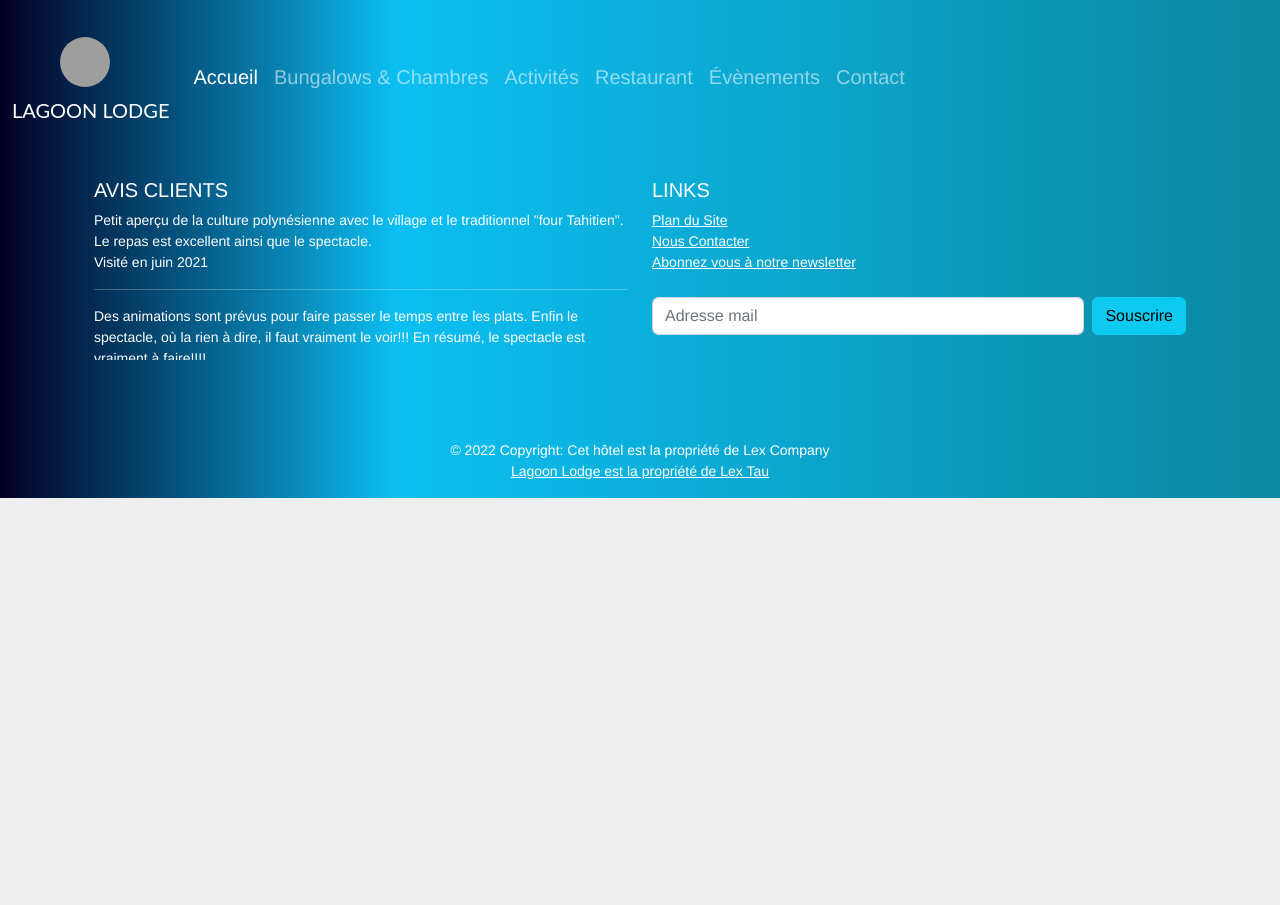
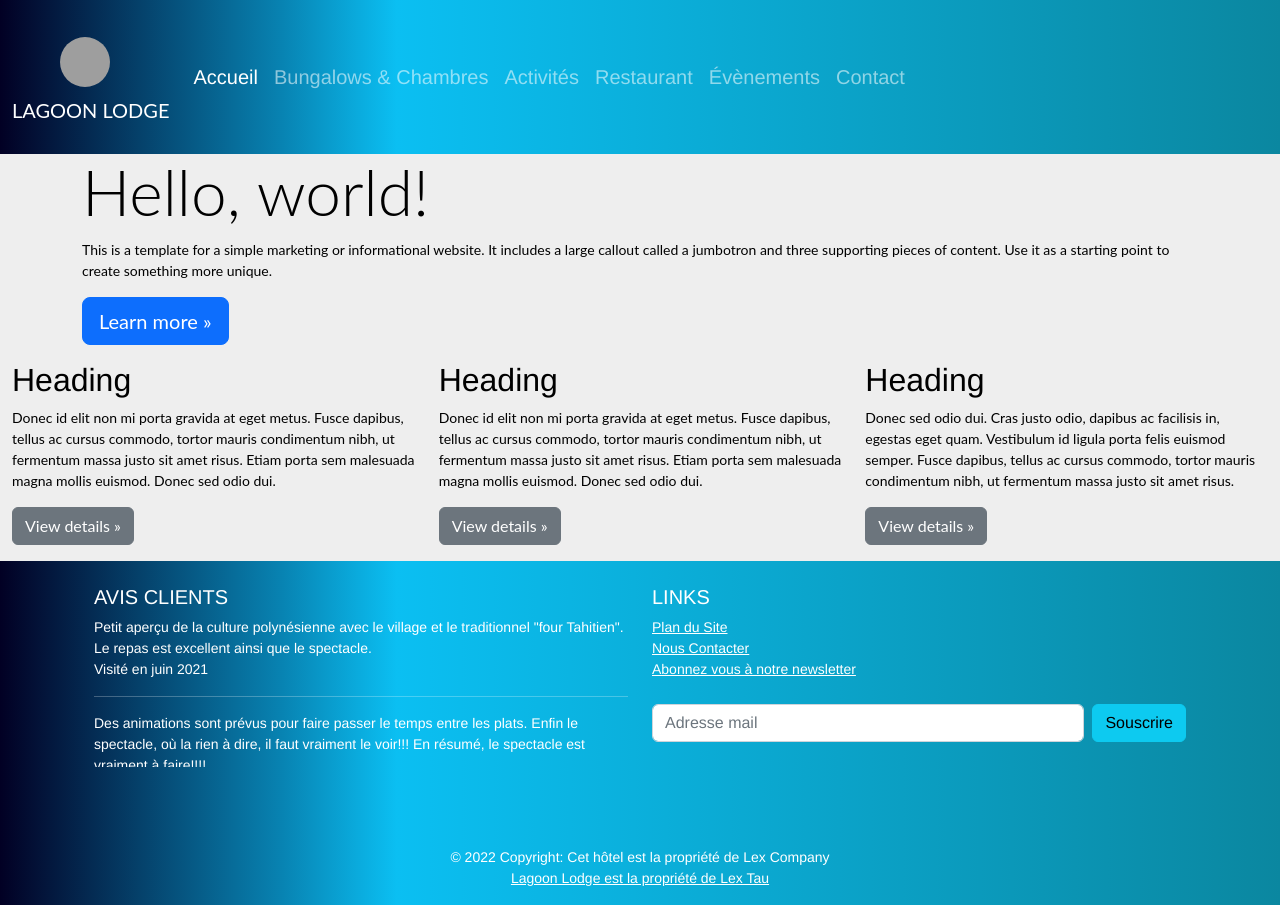
Before and after one commit to LEX-ONE7/Pension-Lagoon-2, a React (Create React App) app: page /restaurant in a window 1280 px wide. Before the commit the page ends 800 px from the top, so only its background shows below. Built offline with nearby package versions, Linux system fonts and the light colour scheme; grey boxes are pictures that could not be loaded.

Commit message:
1 file modified

```diff
--- a/components/restau/BoxRestaurant.tsx
+++ b/components/restau/BoxRestaurant.tsx
@@ -2,7 +2,38 @@ import * as React from 'react';
 const BoxRestaurant = () => {
   return (
     <div className="container-fluid">
-      <div className="row"></div>
+      <div className="row">
+         {/* Activités */}
+      <div class="jumbotron">
+        <div class="container">
+          <h1 class="display-3">Hello, world!</h1>
+          <p>This is a template for a simple marketing or informational website. It includes a large callout called a jumbotron and three supporting pieces of content. Use it as a starting point to create something more unique.</p>
+          <p><a class="btn btn-primary btn-lg" href="#" role="button">Learn more &raquo;</a></p>
+        </div>
+      </div>
+
+      <div class="container">
+        <div class="row">
+          <div class="col-md-4">
+            <h2>Heading</h2>
+            <p>Donec id elit non mi porta gravida at eget metus. Fusce dapibus, tellus ac cursus commodo, tortor mauris condimentum nibh, ut fermentum massa justo sit amet risus. Etiam porta sem malesuada magna mollis euismod. Donec sed odio dui. </p>
+            <p><a class="btn btn-secondary" href="#" role="button">View details &raquo;</a></p>
+          </div>
+          <div class="col-md-4">
+            <h2>Heading</h2>
+            <p>Donec id elit non mi porta gravida at eget metus. Fusce dapibus, tellus ac cursus commodo, tortor mauris condimentum nibh, ut fermentum massa justo sit amet risus. Etiam porta sem malesuada magna mollis euismod. Donec sed odio dui. </p>
+            <p><a class="btn btn-secondary" href="#" role="button">View details &raquo;</a></p>
+          </div>
+          <div class="col-md-4">
+            <h2>Heading</h2>
+            <p>Donec sed odio dui. Cras justo odio, dapibus ac facilisis in, egestas eget quam. Vestibulum id ligula porta felis euismod semper. Fusce dapibus, tellus ac cursus commodo, tortor mauris condimentum nibh, ut fermentum massa justo sit amet risus.</p>
+            <p><a class="btn btn-secondary" href="#" role="button">View details &raquo;</a></p>
+          </div>
+        </div>
+
+
+      </div>
+      </div>
     </div>
   );
 };
```
